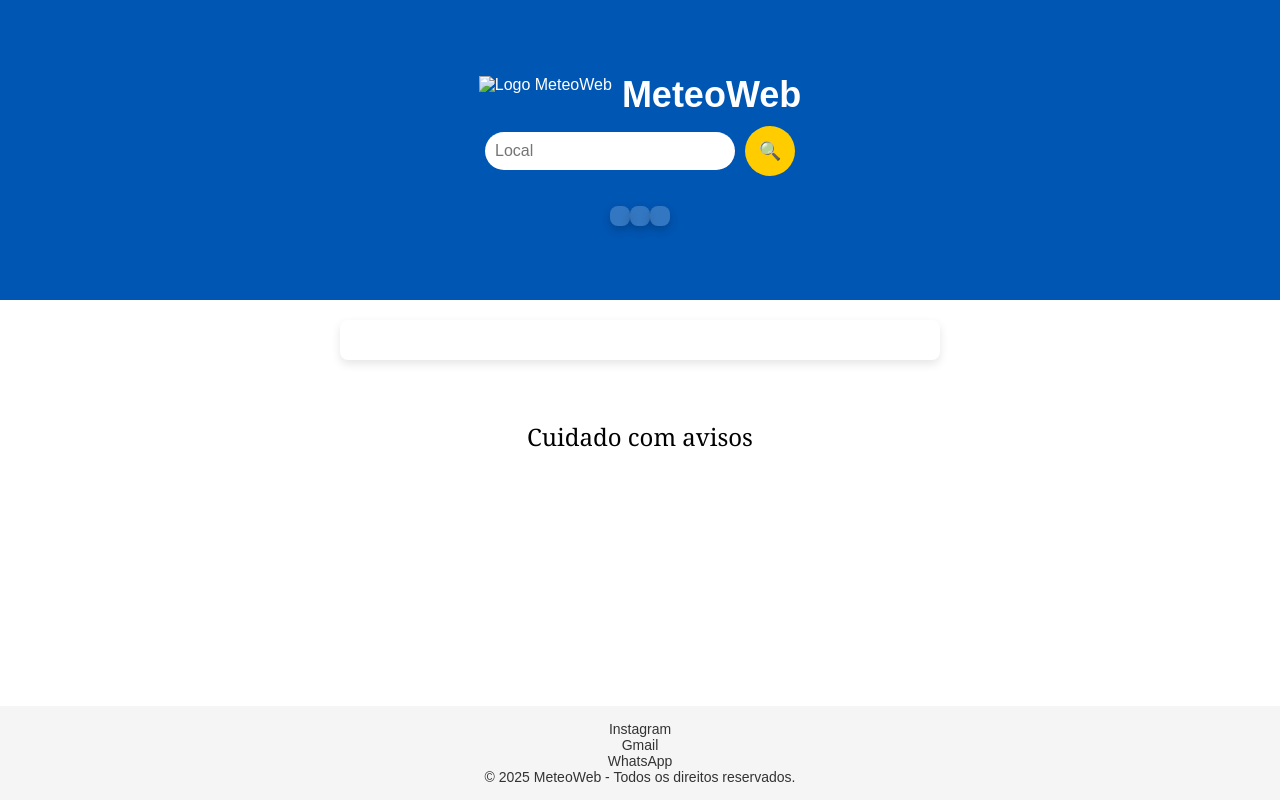
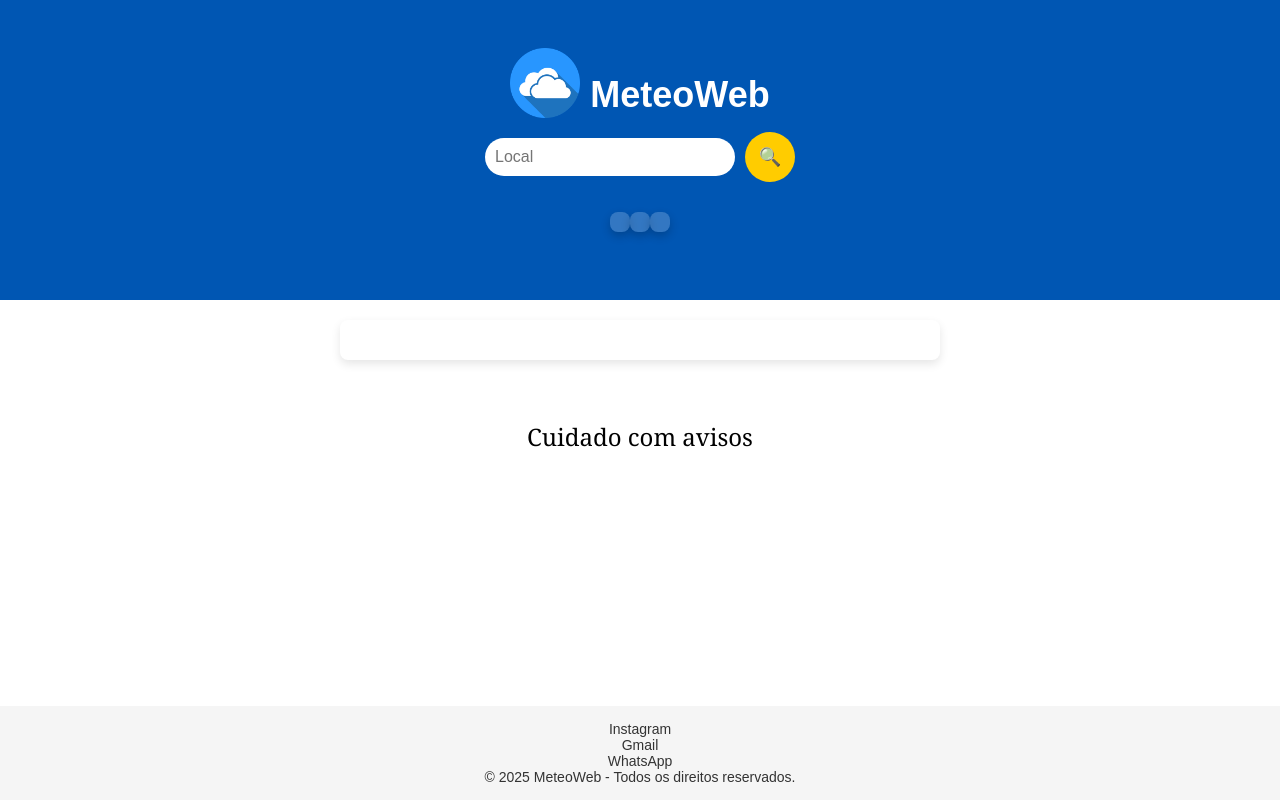
Before and after one commit to victorandraad/MeteoWeb, a plain HTML site: page index.html in a window 1280 px wide. Drawn offline with Linux system fonts and the light colour scheme; no server answers.

Commit message:
img added

```diff
--- a/index.html
+++ b/index.html
@@ -14,7 +14,7 @@
     <header>
         <div class="header-left">
             <div class="logo">
-                <img src="img/906329.png" alt="Logo MeteoWeb">
+                <img src="906329.png" alt="Logo MeteoWeb">
             </div>
             <div class="site-name">MeteoWeb</div>
         </div>
```
Also changed, not shown: 906329.png (added).
